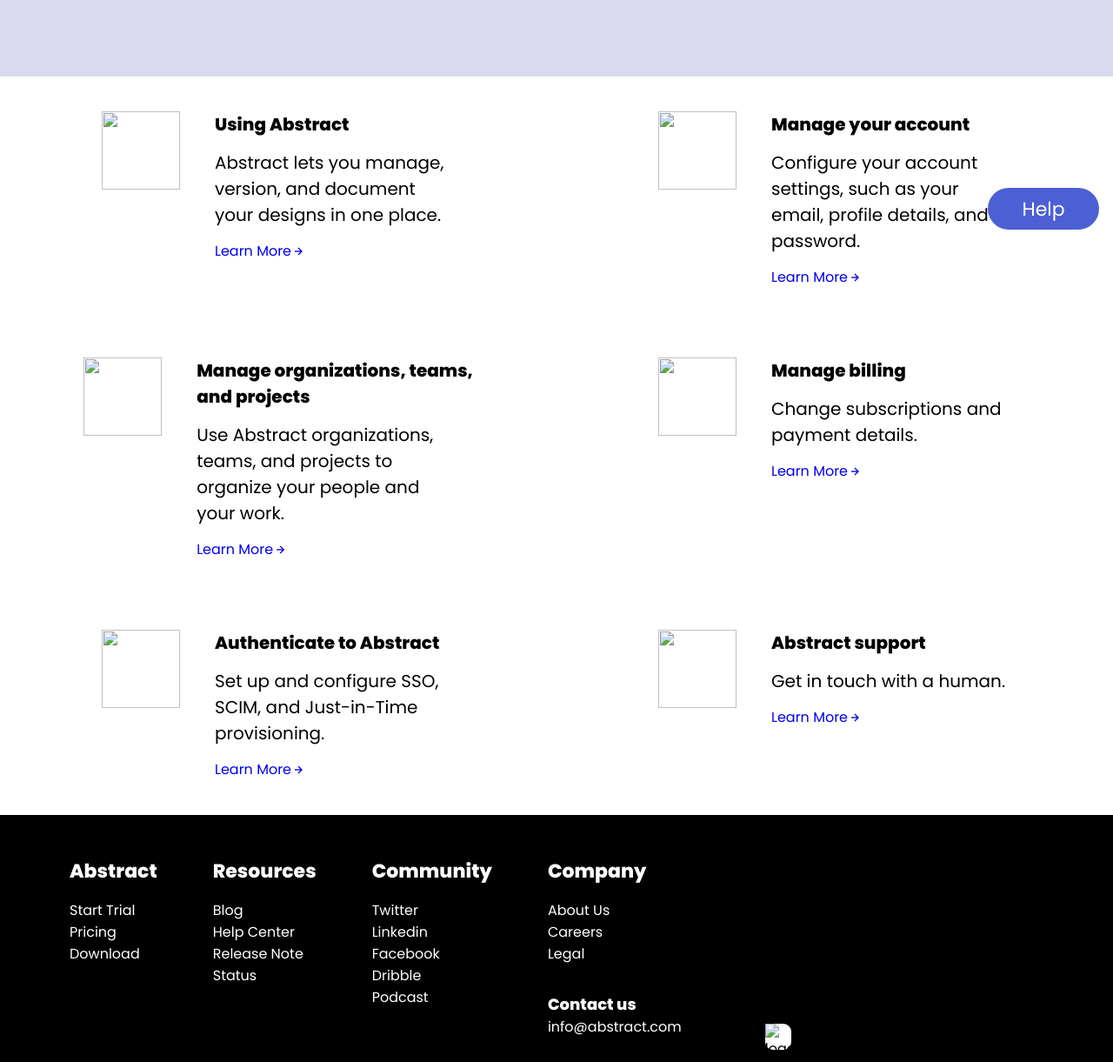
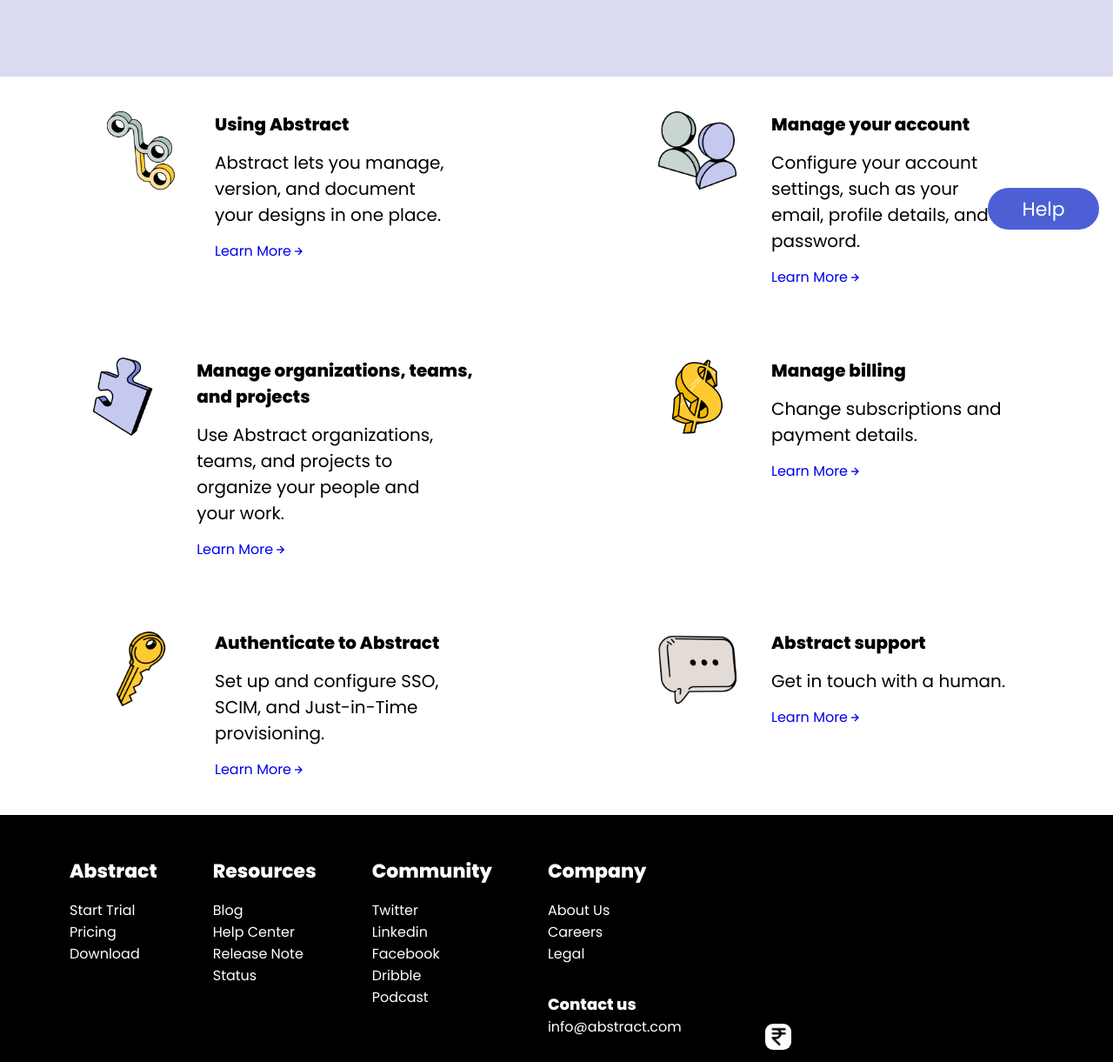
Before and after one commit to RicardoOliveros/AbtractFrontendPractice, a plain HTML site: page index.html in a window 1280 px wide. Shown: the part 520-1741 px from the top of the page at 87% size. Drawn offline with nearby package versions, Linux system fonts and the light colour scheme; the site is published under a folder, as on GitHub Pages, so addresses that start at the root find nothing.

Commit message:
commit 31/08/2023

```diff
--- a/index.html
+++ b/index.html
@@ -24,7 +24,7 @@
 
         <div class="head">
             <div class="image-container">
-                <img src="/img/rupee.png" alt="logo" class="img">
+                <img src="img/rupee.png" alt="logo" class="img">
             </div>
             <h1 class="title">Abstract</h1>
             <p>|</p>
@@ -55,7 +55,7 @@
         <section class="second">
             <div class="tarjetas">
                 <div class="img-container">
-                    <img src="/img/circles.png" alt="">
+                    <img src="img/circles.png" alt="">
                 </div>
 
                 <div class="information">
@@ -75,7 +75,7 @@
 
             <div class="tarjetas">
                 <div class="img-container">
-                    <img src="/img/people.png" alt="">
+                    <img src="img/people.png" alt="">
                 </div>
 
                 <div class="information">
@@ -93,7 +93,7 @@
 
             <div class="tarjetas">
                 <div class="img-container">
-                    <img src="/img/piece.png" alt="">
+                    <img src="img/piece.png" alt="">
                 </div>
 
                 <div class="information">
@@ -113,7 +113,7 @@
 
             <div class="tarjetas">
                 <div class="img-container">
-                    <img src="/img/money.png" alt="">
+                    <img src="img/money.png" alt="">
                 </div>
 
                 <div class="information">
@@ -131,7 +131,7 @@
 
             <div class="tarjetas">
                 <div class="img-container">
-                    <img src="/img/key.png" alt="">
+                    <img src="img/key.png" alt="">
                 </div>
 
                 <div class="information">
@@ -150,7 +150,7 @@
 
             <div class="tarjetas">
                 <div class="img-container">
-                    <img src="/img/comment.png" alt="">
+                    <img src="img/comment.png" alt="">
                 </div>
 
                 <div class="information">
@@ -248,7 +248,7 @@
             </div>
             <div class="copyright">
                 <div class="image-container">
-                    <img src="/img/rupee.png" alt="logo" class="img">
+                    <img src="img/rupee.png" alt="logo" class="img">
                 </div>
                 <div class="letrasC">
                     <p class="copy">© Copyright 2023</p>
```
